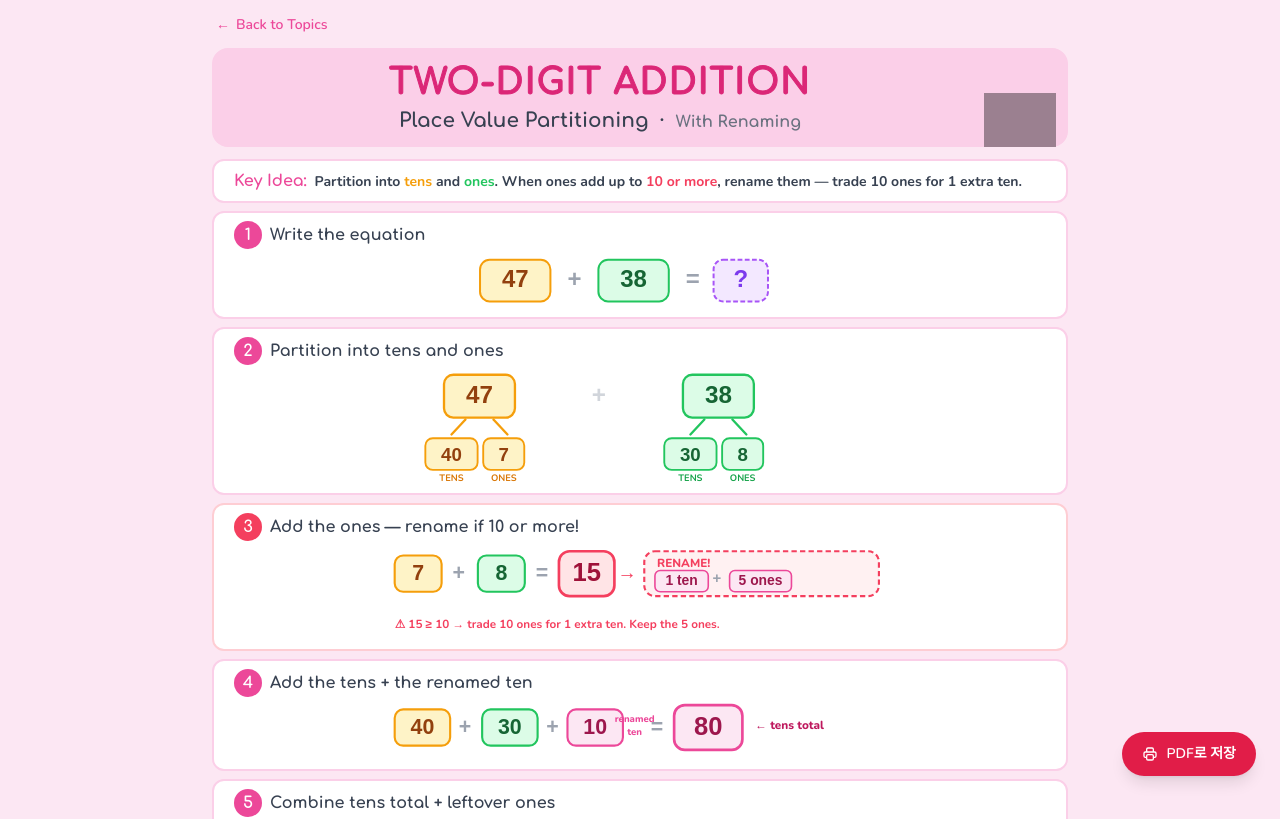
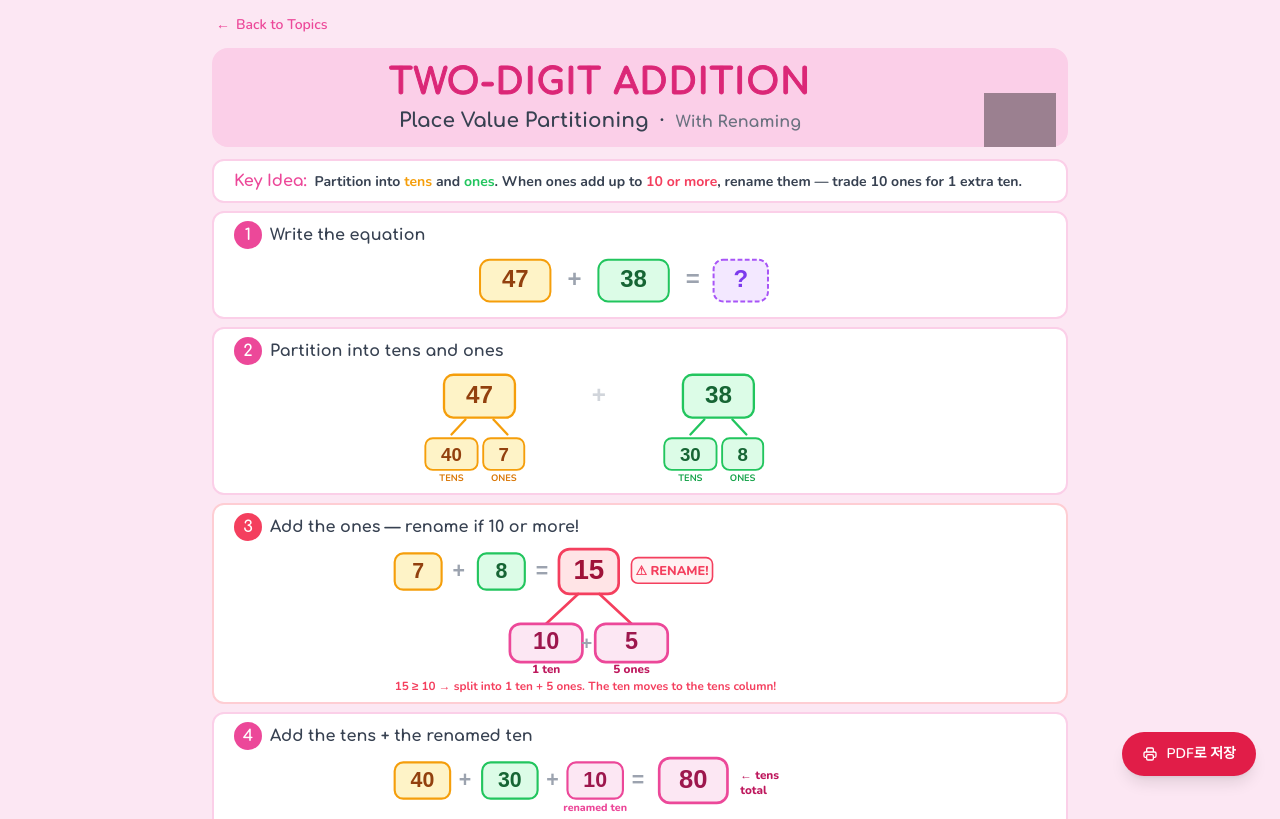
Before and after one commit to jerrinprojects/solveitposter, a Next.js app: page /math-strategies/addition-2digit-renaming in a window 1280 px wide. Shown: the top 819 px of the page. Built offline with nearby package versions, Linux system fonts and the light colour scheme; grey boxes are pictures that could not be loaded.

Commit message:
Step 3: show 15→10+5 split diagram; Step 4: move renamed ten label below box

```diff
--- a/app/math-strategies/addition-2digit-renaming/page.tsx
+++ b/app/math-strategies/addition-2digit-renaming/page.tsx
@@ -113,33 +113,40 @@ export default function Addition2DigitRenamingPage() {
               <span className="bg-rose-500 text-white font-fredoka text-base rounded-full w-7 h-7 flex items-center justify-center flex-shrink-0" style={{ fontWeight: 900 }}>3</span>
               <p className="font-fredoka text-base text-gray-700" style={{ fontWeight: 900 }}>Add the ones — rename if 10 or more!</p>
             </div>
-            <svg viewBox="0 0 480 88" className="w-full max-w-lg mx-auto block" aria-label="7 + 8 = 15, rename as 1 ten and 5 ones">
-              {/* 7 + 8 = 15 */}
-              <rect x="10" y="8" width="44" height="34" rx="8" fill="#fef3c7" stroke="#f59e0b" strokeWidth="2"/>
-              <text x="32" y="31" textAnchor="middle" fontSize="20" fontWeight="900" fill="#92400e" fontFamily="Fredoka One, sans-serif">7</text>
-              <text x="70" y="31" textAnchor="middle" fontSize="20" fontWeight="700" fill="#9ca3af" fontFamily="Fredoka One, sans-serif">+</text>
-              <rect x="88" y="8" width="44" height="34" rx="8" fill="#dcfce7" stroke="#22c55e" strokeWidth="2"/>
-              <text x="110" y="31" textAnchor="middle" fontSize="20" fontWeight="900" fill="#166534" fontFamily="Fredoka One, sans-serif">8</text>
-              <text x="148" y="31" textAnchor="middle" fontSize="20" fontWeight="700" fill="#9ca3af" fontFamily="Fredoka One, sans-serif">=</text>
-              <rect x="164" y="4" width="52" height="42" rx="10" fill="#ffe4e6" stroke="#f43f5e" strokeWidth="2.5"/>
-              <text x="190" y="32" textAnchor="middle" fontSize="24" fontWeight="900" fill="#9f1239" fontFamily="Fredoka One, sans-serif">15</text>
+            <svg viewBox="0 0 480 138" className="w-full max-w-lg mx-auto block" aria-label="7 + 8 = 15, split 15 into 10 and 5">
+              {/* Row 1: 7 + 8 = 15 */}
+              <rect x="10" y="6" width="44" height="34" rx="8" fill="#fef3c7" stroke="#f59e0b" strokeWidth="2"/>
+              <text x="32" y="29" textAnchor="middle" fontSize="20" fontWeight="900" fill="#92400e" fontFamily="Fredoka One, sans-serif">7</text>
+              <text x="70" y="29" textAnchor="middle" fontSize="20" fontWeight="700" fill="#9ca3af" fontFamily="Fredoka One, sans-serif">+</text>
+              <rect x="88" y="6" width="44" height="34" rx="8" fill="#dcfce7" stroke="#22c55e" strokeWidth="2"/>
+              <text x="110" y="29" textAnchor="middle" fontSize="20" fontWeight="900" fill="#166534" fontFamily="Fredoka One, sans-serif">8</text>
+              <text x="148" y="29" textAnchor="middle" fontSize="20" fontWeight="700" fill="#9ca3af" fontFamily="Fredoka One, sans-serif">=</text>
+              {/* 15 box — highlighted */}
+              <rect x="164" y="2" width="56" height="42" rx="10" fill="#ffe4e6" stroke="#f43f5e" strokeWidth="2.5"/>
+              <text x="192" y="30" textAnchor="middle" fontSize="26" fontWeight="900" fill="#9f1239" fontFamily="Fredoka One, sans-serif">15</text>
+              {/* RENAME label */}
+              <rect x="232" y="10" width="76" height="24" rx="6" fill="#fff1f2" stroke="#f43f5e" strokeWidth="1.5"/>
+              <text x="270" y="26" textAnchor="middle" fontSize="12" fontWeight="800" fill="#f43f5e" fontFamily="Nunito, sans-serif">⚠ RENAME!</text>
 
-              {/* Arrow → rename */}
-              <text x="228" y="30" textAnchor="middle" fontSize="18" fill="#f43f5e" fontWeight="900">→</text>
+              {/* Branch lines from 15 down to 10 and 5 — drawn first */}
+              <line x1="182" y1="44" x2="152" y2="72" stroke="#f43f5e" strokeWidth="2.5" strokeLinecap="round"/>
+              <line x1="202" y1="44" x2="232" y2="72" stroke="#f43f5e" strokeWidth="2.5" strokeLinecap="round"/>
 
-              {/* Rename box */}
-              <rect x="244" y="4" width="220" height="42" rx="10" fill="#fff1f2" stroke="#f43f5e" strokeWidth="2" strokeDasharray="5,3"/>
-              <text x="256" y="19" fontSize="11" fontWeight="800" fill="#f43f5e" fontFamily="Nunito, sans-serif">RENAME!</text>
-              {/* 1 ten box */}
-              <rect x="254" y="22" width="50" height="20" rx="5" fill="#fce7f3" stroke="#ec4899" strokeWidth="1.5"/>
-              <text x="279" y="36" textAnchor="middle" fontSize="13" fontWeight="900" fill="#9d174d" fontFamily="Fredoka One, sans-serif">1 ten</text>
-              <text x="312" y="34" textAnchor="middle" fontSize="14" fontWeight="700" fill="#9ca3af" fontFamily="Fredoka One, sans-serif">+</text>
-              {/* 5 ones box */}
-              <rect x="324" y="22" width="58" height="20" rx="5" fill="#fce7f3" stroke="#ec4899" strokeWidth="1.5"/>
-              <text x="353" y="36" textAnchor="middle" fontSize="13" fontWeight="900" fill="#9d174d" fontFamily="Fredoka One, sans-serif">5 ones</text>
+              {/* Child boxes */}
+              <rect x="118" y="72" width="68" height="36" rx="10" fill="#fce7f3" stroke="#ec4899" strokeWidth="2.5"/>
+              <rect x="198" y="72" width="68" height="36" rx="10" fill="#fce7f3" stroke="#ec4899" strokeWidth="2.5"/>
+
+              {/* Child text */}
+              <text x="152" y="96" textAnchor="middle" fontSize="22" fontWeight="900" fill="#9d174d" fontFamily="Fredoka One, sans-serif">10</text>
+              <text x="232" y="96" textAnchor="middle" fontSize="22" fontWeight="900" fill="#9d174d" fontFamily="Fredoka One, sans-serif">5</text>
+              <text x="152" y="118" textAnchor="middle" fontSize="11" fontWeight="800" fill="#be185d" fontFamily="Nunito, sans-serif">1 ten</text>
+              <text x="232" y="118" textAnchor="middle" fontSize="11" fontWeight="800" fill="#be185d" fontFamily="Nunito, sans-serif">5 ones</text>
+
+              {/* + between 10 and 5 */}
+              <text x="190" y="96" textAnchor="middle" fontSize="18" fontWeight="700" fill="#9ca3af" fontFamily="Fredoka One, sans-serif">+</text>
 
               {/* Note */}
-              <text x="10" y="76" fontSize="11" fontWeight="700" fill="#f43f5e" fontFamily="Nunito, sans-serif">⚠ 15 ≥ 10 → trade 10 ones for 1 extra ten. Keep the 5 ones.</text>
+              <text x="10" y="134" fontSize="11" fontWeight="700" fill="#f43f5e" fontFamily="Nunito, sans-serif">15 ≥ 10 → split into 1 ten + 5 ones. The ten moves to the tens column!</text>
             </svg>
           </div>
 
@@ -149,22 +156,23 @@ export default function Addition2DigitRenamingPage() {
               <span className="bg-pink-500 text-white font-fredoka text-base rounded-full w-7 h-7 flex items-center justify-center flex-shrink-0" style={{ fontWeight: 900 }}>4</span>
               <p className="font-fredoka text-base text-gray-700" style={{ fontWeight: 900 }}>Add the tens + the renamed ten</p>
             </div>
-            <svg viewBox="0 0 480 54" className="w-full max-w-lg mx-auto block" aria-label="40 + 30 + 10 = 80">
+            <svg viewBox="0 0 480 68" className="w-full max-w-lg mx-auto block" aria-label="40 + 30 + 10 = 80">
               <rect x="10" y="6" width="52" height="34" rx="8" fill="#fef3c7" stroke="#f59e0b" strokeWidth="2"/>
               <text x="36" y="29" textAnchor="middle" fontSize="20" fontWeight="900" fill="#92400e" fontFamily="Fredoka One, sans-serif">40</text>
               <text x="76" y="29" textAnchor="middle" fontSize="20" fontWeight="700" fill="#9ca3af" fontFamily="Fredoka One, sans-serif">+</text>
               <rect x="92" y="6" width="52" height="34" rx="8" fill="#dcfce7" stroke="#22c55e" strokeWidth="2"/>
               <text x="118" y="29" textAnchor="middle" fontSize="20" fontWeight="900" fill="#166534" fontFamily="Fredoka One, sans-serif">30</text>
               <text x="158" y="29" textAnchor="middle" fontSize="20" fontWeight="700" fill="#9ca3af" fontFamily="Fredoka One, sans-serif">+</text>
-              {/* renamed ten */}
+              {/* renamed ten box */}
               <rect x="172" y="6" width="52" height="34" rx="8" fill="#fce7f3" stroke="#ec4899" strokeWidth="2"/>
               <text x="198" y="29" textAnchor="middle" fontSize="20" fontWeight="900" fill="#9d174d" fontFamily="Fredoka One, sans-serif">10</text>
-              <text x="235" y="18" textAnchor="middle" fontSize="9" fontWeight="800" fill="#ec4899" fontFamily="Nunito, sans-serif">renamed</text>
-              <text x="235" y="30" textAnchor="middle" fontSize="9" fontWeight="800" fill="#ec4899" fontFamily="Nunito, sans-serif">ten</text>
-              <text x="256" y="29" textAnchor="middle" fontSize="20" fontWeight="700" fill="#9ca3af" fontFamily="Fredoka One, sans-serif">=</text>
-              <rect x="272" y="2" width="64" height="42" rx="10" fill="#fce7f3" stroke="#ec4899" strokeWidth="2.5"/>
-              <text x="304" y="30" textAnchor="middle" fontSize="24" fontWeight="900" fill="#9d174d" fontFamily="Fredoka One, sans-serif">80</text>
-              <text x="348" y="24" textAnchor="start" fontSize="11" fontWeight="800" fill="#be185d" fontFamily="Nunito, sans-serif">← tens total</text>
+              {/* label BELOW the box */}
+              <text x="198" y="52" textAnchor="middle" fontSize="10" fontWeight="800" fill="#ec4899" fontFamily="Nunito, sans-serif">renamed ten</text>
+              <text x="238" y="29" textAnchor="middle" fontSize="20" fontWeight="700" fill="#9ca3af" fontFamily="Fredoka One, sans-serif">=</text>
+              <rect x="258" y="2" width="64" height="42" rx="10" fill="#fce7f3" stroke="#ec4899" strokeWidth="2.5"/>
+              <text x="290" y="30" textAnchor="middle" fontSize="24" fontWeight="900" fill="#9d174d" fontFamily="Fredoka One, sans-serif">80</text>
+              <text x="334" y="22" textAnchor="start" fontSize="11" fontWeight="800" fill="#be185d" fontFamily="Nunito, sans-serif">← tens</text>
+              <text x="334" y="36" textAnchor="start" fontSize="11" fontWeight="800" fill="#be185d" fontFamily="Nunito, sans-serif">total</text>
             </svg>
           </div>
 
```
